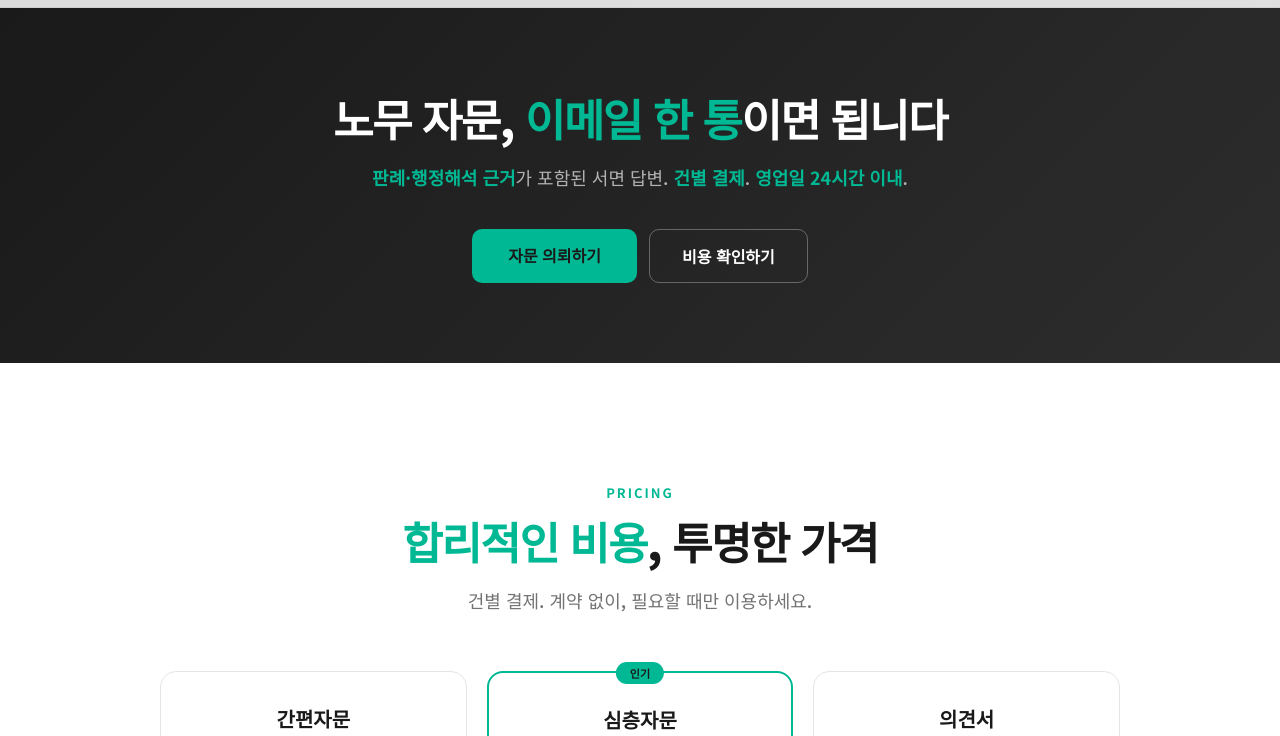
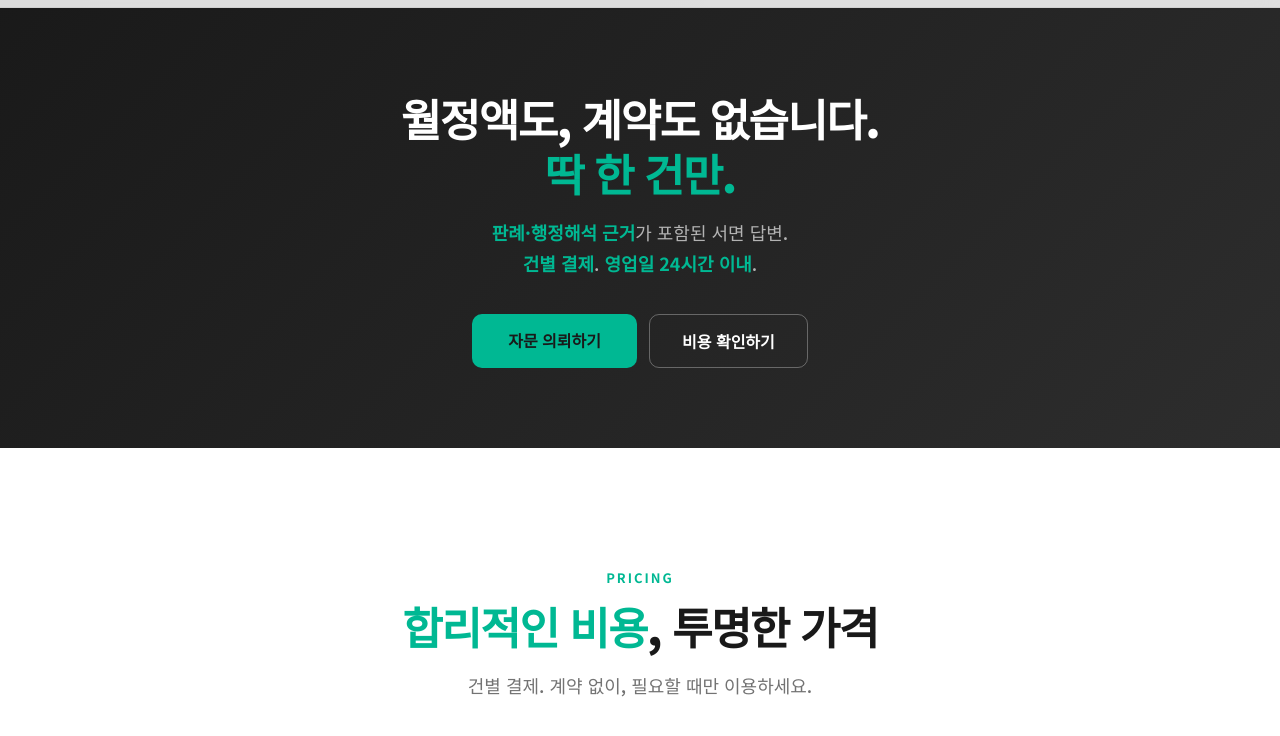
Before and after one commit to jyoon1867/hrer-homepage, a website: page consultation.html in a window 1280 px wide. Shown: the part 49-785 px from the top of the page. Drawn offline with Linux system fonts and the light colour scheme.

Commit message:
노무자문 히어로 문구 변경

```diff
--- a/consultation.html
+++ b/consultation.html
@@ -259,8 +259,8 @@ em{font-style:normal;color:var(--mint);font-weight:700}
 
 <section class="sub-hero">
 <div class="container">
-  <h1>노무 자문, <em>이메일 한 통</em>이면 됩니다</h1>
-  <p><em>판례·행정해석 근거</em>가 포함된 서면 답변. <em>건별 결제</em>. <em>영업일 24시간 이내</em>.</p>
+  <h1>월정액도, 계약도 없습니다.<br><em>딱 한 건만.</em></h1>
+  <p><em>판례·행정해석 근거</em>가 포함된 서면 답변.<br><em>건별 결제</em>. <em>영업일 24시간 이내</em>.</p>
   <div style="display:flex;gap:12px;justify-content:center;flex-wrap:wrap">
     <a href="/order" class="btn-mint">자문 의뢰하기</a>
     <a href="#pricing" style="display:inline-block;background:transparent;color:var(--white);padding:14px 32px;border-radius:10px;font-weight:600;font-size:16px;border:1.5px solid rgba(255,255,255,0.3)">비용 확인하기</a>
```
